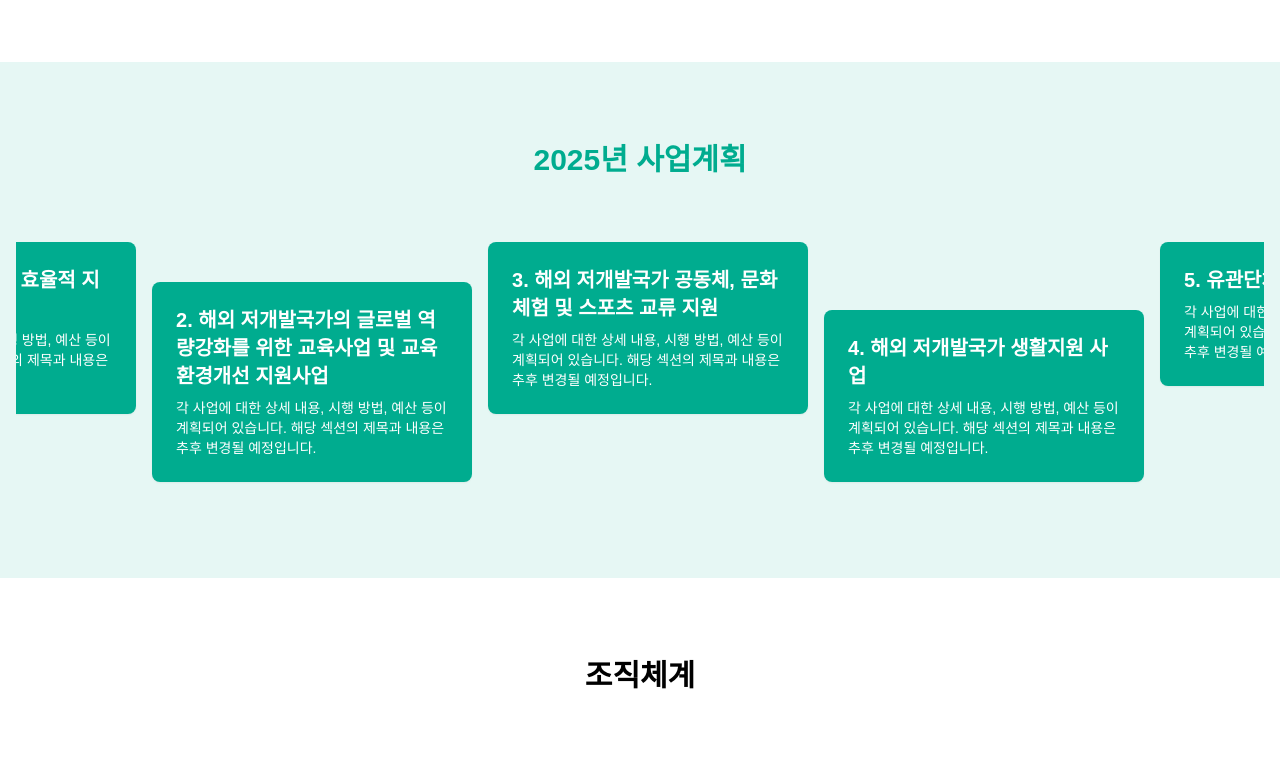
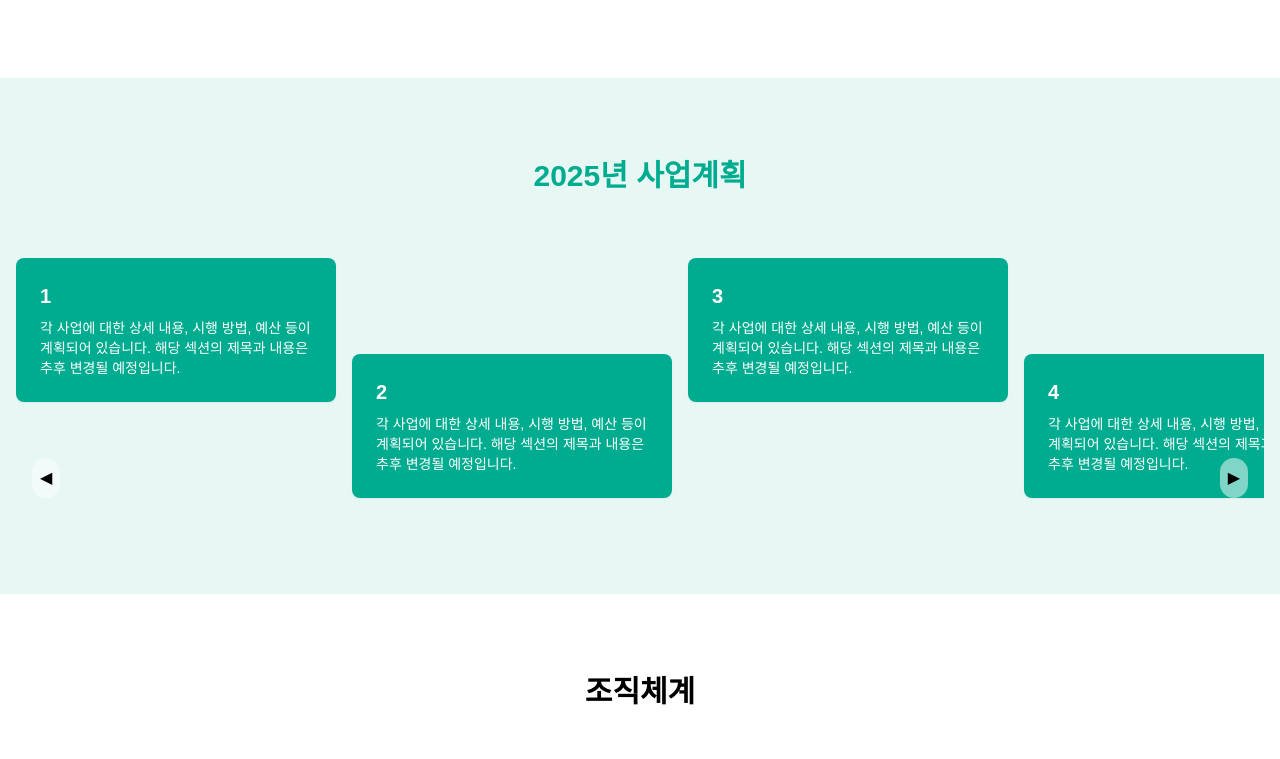
Before and after one commit to cheol-95/lao_web, a Next.js app: page / in a window 1280 px wide. Shown: the part 2007-2766 px from the top of the page. Built offline with nearby package versions, Linux system fonts and the light colour scheme.

Commit message:
update: 메뉴 이동, 스크롤 자연스럽게 수정

```diff
--- a/app/components/InfiniteScrollCards.tsx
+++ b/app/components/InfiniteScrollCards.tsx
@@ -1,130 +1,114 @@
-'use client'
+'use client';
 
-import { useEffect, useRef } from 'react'
+import { useState, useRef, useEffect } from 'react';
 
-export default function InfiniteScrollCards() {
-  const cards = [
-    "해외 저개발국가의 효율적 지원을 위한 연구, 조사",
-    "해외 저개발국가의 글로벌 역량강화를 위한 교육사업 및 교육환경개선 지원사업",
-    "해외 저개발국가 공동체, 문화체험 및 스포츠 교류 지원",
-    "해외 저개발국가 생활지원 사업",
-    "유관단체와의 협력사업",
-    "아시안게임 야구 우승",
-    "라오브라더스 오순절 성령운동을 전세계에 펼치다.",
-    "야구를 통해 세상으로 나아가는 라오브라더스.",
-  ];
+export default function InfiniteScrollCards () {
+	const cards = ['1', '2', '3', '4', '5', '6', '7', '8'];
 
-  const containerRef = useRef<HTMLDivElement | null>(null);
-  const scrollIntervalRef = useRef<NodeJS.Timeout | null>(null);
+	// 복제된 배열 생성
+	const extendedCards = [...cards, ...cards, ...cards];
+	const [currentIndex, setCurrentIndex] = useState(cards.length);
+	const cardWidth = 320;
+	const containerRef = useRef<HTMLDivElement>(null);
+	const isTransitioning = useRef(false);
 
-  const startAutoScroll = () => {
-    const container = containerRef.current;
-    if (!container) return;
+	useEffect(() => {
+		// 중앙으로 스크롤 설정 (처음 렌더링 시)
+		if (containerRef.current) {
+			containerRef.current.scrollLeft = cards.length * (cardWidth + 16);
+		}
+	}, []);
 
-    scrollIntervalRef.current = setInterval(() => {
-      container.scrollLeft += 1; // 매번 1px씩 이동
+	const handlePrev = () => {
+		if (isTransitioning.current || !containerRef.current) return;
 
-      if (container.scrollLeft >= container.scrollWidth - container.offsetWidth) {
-        container.scrollLeft = container.scrollWidth / 3; // 원본 카드로 이동
+		isTransitioning.current = true;
+		setCurrentIndex(prev => prev - 1);
+
+		setTimeout(() => {
+			if (currentIndex - 1 < cards.length) {
+				// 애니메이션 없이 중앙으로 이동
+				containerRef.current!.style.transition = 'none';
+				containerRef.current!.scrollLeft =
+					(cards.length + cards.length - 1) * (cardWidth + 16);
+
+				// 애니메이션 복원
+				setTimeout(() => {
+					containerRef.current!.style.transition = '';
+					isTransitioning.current = false;
+				}, 50);
+				setCurrentIndex(cards.length + cards.length - 1);
+			} else {
+				isTransitioning.current = false;
 			}
-    }, 30); // 30ms 간격으로 이동
+		}, 650); // 애니메이션 지속 시간
 	};
 
-  const stopAutoScroll = () => {
-    if (scrollIntervalRef.current) {
-      clearInterval(scrollIntervalRef.current);
-      scrollIntervalRef.current = null;
+	const handleNext = () => {
+		if (isTransitioning.current || !containerRef.current) return;
+
+		isTransitioning.current = true;
+		setCurrentIndex(prev => prev + 1);
+
+		setTimeout(() => {
+			if (currentIndex + 1 >= cards.length * 2) {
+				// 애니메이션 없이 중앙으로 이동
+				containerRef.current!.style.transition = 'none';
+				containerRef.current!.scrollLeft = cards.length * (cardWidth + 16);
+
+				// 애니메이션 복원
+				setTimeout(() => {
+					containerRef.current!.style.transition = '';
+					isTransitioning.current = false;
+				}, 50);
+				setCurrentIndex(cards.length);
+			} else {
+				isTransitioning.current = false;
 			}
+		}, 650); // 애니메이션 지속 시간
 	};
 
-  useEffect(() => {
-    const container = containerRef.current;
-
-    if (container) {
-      container.scrollLeft = container.scrollWidth / 3; // 초기 위치 설정
-    }
-
-    startAutoScroll(); // 자동 스크롤 시작
-
-    return () => {
-      stopAutoScroll(); // 컴포넌트 언마운트 시 자동 스크롤 중지
-    };
-  }, []);
-
 	return (
+		<div className="relative overflow-hidden pb-4">
 			<div
-      className="relative overflow-x-scroll pb-4 scrollbar-hidden"
 				ref={containerRef}
+				className="flex space-x-4 transition-transform duration-700 ease-in-out"
 				style={{
-        WebkitOverflowScrolling: "touch", // 모바일 부드러운 스크롤 지원
+					transform: `translateX(-${currentIndex * (cardWidth + 16)}px)`,
 				}}
 			>
-      <div className="flex space-x-4 min-w-max">
-        {/* 왼쪽 복제 카드 */}
-        {cards.map((item, index) => (
-          <CardContainer
-            key={`left-${index}`}
-            index={index}
-            item={item}
-            stopAutoScroll={stopAutoScroll}
-            startAutoScroll={startAutoScroll}
-          />
-        ))}
-
-        {/* 원본 카드 */}
-        {cards.map((item, index) => (
-          <CardContainer
-            key={`original-${index}`}
-            index={index}
-            item={item}
-            stopAutoScroll={stopAutoScroll}
-            startAutoScroll={startAutoScroll}
-          />
-        ))}
-
-        {/* 오른쪽 복제 카드 */}
-        {cards.map((item, index) => (
-          <CardContainer
-            key={`right-${index}`}
-            index={index}
-            item={item}
-            stopAutoScroll={stopAutoScroll}
-            startAutoScroll={startAutoScroll}
-          />
+				{extendedCards.map((item, index) => (
+					<CardContainer key={`card-${index}`} index={index} item={item} />
 				))}
 			</div>
+			<button
+				className="absolute left-4 bottom-4 bg-white bg-opacity-50 p-2 rounded-full"
+				onClick={handlePrev}
+			>
+				◀
+			</button>
+			<button
+				className="absolute right-4 bottom-4 bg-white bg-opacity-50 p-2 rounded-full"
+				onClick={handleNext}
+			>
+				▶
+			</button>
 		</div>
 	);
 }
 
-function CardContainer({
-  index,
-  item,
-  stopAutoScroll,
-  startAutoScroll,
-}: {
-  index: number;
-  item: string;
-  stopAutoScroll: () => void;
-  startAutoScroll: () => void;
-}) {
+function CardContainer ({ index, item }: { index: number; item: string }) {
 	return (
-    <div
-      className="relative flex-shrink-0 w-80 h-60 bg-transparent" // 새로운 영역 (카드와 동일한 가로 너비, 더 긴 세로)
-    >
+		<div className="relative flex-shrink-0 w-80 h-60 bg-transparent">
 			<div
 				className={`absolute w-full p-4 md:p-6 rounded-lg shadow-sm bg-[#00AC8F] text-white hover:bg-[#2bbaa2] transition-colors duration-200 ${
-          index % 2 === 0 ? "top-0" : "bottom-0"
+					index % 2 === 0 ? 'top-0' : 'bottom-0'
 				}`}
 				style={{
-          width: "100%", // 카드가 부모 영역의 가로 너비를 채움
+					width: '100%',
 				}}
-        onMouseEnter={stopAutoScroll} // 마우스가 올라가면 자동 스크롤 멈춤
-        onMouseLeave={startAutoScroll} // 마우스가 떠나면 자동 스크롤 재개
 			>
-        <h4 className="text-lg md:text-xl font-semibold mb-2">
-          {index + 1}. {item}
-        </h4>
+				<h4 className="text-lg md:text-xl font-semibold mb-2">{item}</h4>
 				<p className="text-sm text-white">
 					각 사업에 대한 상세 내용, 시행 방법, 예산 등이 계획되어 있습니다. 해당 섹션의 제목과 내용은 추후 변경될 예정입니다.
 				</p>
--- a/app/layout.tsx
+++ b/app/layout.tsx
@@ -1,22 +1,22 @@
-import type { Metadata } from "next";
-import localFont from "next/font/local";
-import "./globals.css";
+import type { Metadata } from 'next';
+import localFont from 'next/font/local';
+import './globals.css';
 
 const geistSans = localFont({
-  src: "./fonts/GeistVF.woff",
-  variable: "--font-geist-sans",
-  weight: "100 900",
+	src: './fonts/GeistVF.woff',
+	variable: '--font-geist-sans',
+	weight: '100 900',
 });
 
 const geistMono = localFont({
-  src: "./fonts/GeistMonoVF.woff",
-  variable: "--font-geist-mono",
-  weight: "100 900",
+	src: './fonts/GeistMonoVF.woff',
+	variable: '--font-geist-mono',
+	weight: '100 900',
 });
 
 export const metadata: Metadata = {
-  title: "라오브라더스",
-  description: "라오브라더스 홈페이지",
+	title: '라오브라더스',
+	description: '라오브라더스 홈페이지',
 	icons: {
 		icon: [
 			{ url: '/favicon-16x16.png', sizes: '16x16', type: 'image/png' },
@@ -37,13 +37,13 @@ export const metadata: Metadata = {
 	},
 };
 
-export default function RootLayout({
+export default function RootLayout ({
 	children,
 }: Readonly<{
   children: React.ReactNode;
 }>) {
 	return (
-    <html lang="en">
+		<html lang="en" className="scroll-smooth">
 			<body className={`${geistSans.variable} ${geistMono.variable} antialiased`}>
 				{children}
 			</body>
--- a/app/page.tsx
+++ b/app/page.tsx
@@ -1,17 +1,17 @@
-'use client'
+'use client';
 
 // import { useEffect, useRef, useState } from 'react'
-import Image from 'next/image'
+import Image from 'next/image';
 import Navigation from './components/Navigation';
 import Footer from './components/Footer';
 import InfiniteScrollCards from './components/InfiniteScrollCards';
 import AnimatedSection from './components/AnimatedSection';
 
-export default function Component() {
+export default function Component () {
 	// const [mobileMenuOpen, setMobileMenuOpen] = useState(false)
 
 	return (
-    <div className="min-h-screen bg-white text-black">
+		<div id="about"className="min-h-screen bg-white text-black">
 
 			{/* Navigation */}
 			<Navigation />
@@ -20,6 +20,8 @@ export default function Component() {
 			<main className="container mx-auto px-4 py-8 md:py-12">
 				<div className="grid md:grid-cols-2 gap-8 items-center">
 					<div className="space-y-6 order-2 md:order-1">
+
+						<section className="py-12 md:py-2 bg-white">
 							<h1 className="text-3xl md:text-4xl lg:text-5xl font-bold text-black">라오브라더스</h1>
 
 							{/* Global Brothers Vision section remains unchanged */}
@@ -55,13 +57,13 @@ export default function Component() {
 										// },
 										// { title: '공동체 생활', desc: '함께하는 공동체 생활을 통한 라이프 스킬 습득' },
 										// { title: '인재 양성', desc: '사회에 필요한 인재 양성' }
-                { title: '지원 사업', desc: "동남아시아 청소년, 소외계층, 여성, 소수민족, 비인기 스포츠 종목 운동선수들을 위한 자립과 자기 계발 및 창업지원 및 교육을 지원합니다."},
-                { "title": "야구",
-                  "desc": "야구에 대한 열정과 꿈을 가진 이들에게 기회를 제공하여 꿈을 키우고 미래를 열어갈 수 있도록 함께하는 것이 우리의 목표입니다",
+										{ title: '지원 사업', desc: '동남아시아 청소년, 소외계층, 여성, 소수민족, 비인기 스포츠 종목 운동선수들을 위한 자립과 자기 계발 및 창업지원 및 교육을 지원합니다.' },
+										{ title: '야구',
+											desc: '야구에 대한 열정과 꿈을 가진 이들에게 기회를 제공하여 꿈을 키우고 미래를 열어갈 수 있도록 함께하는 것이 우리의 목표입니다',
 											// desc: "야구에 대한 열정과 꿈을 가진 이들에게 기회를 제공하여 자립과 자기 계발을 돕습니다.",
 										},
-                { title: '공동체 생활', desc: "함께하는 공동체 생활을 통해 라이프 스킬을 습득할 수 있도록 지원합니다."},
-                { title: '인재 양성', desc: "사회에 필요한 인재를 양성합니다."}
+										{ title: '공동체 생활', desc: '함께하는 공동체 생활을 통해 라이프 스킬을 습득할 수 있도록 지원합니다.' },
+										{ title: '인재 양성', desc: '사회에 필요한 인재를 양성합니다.' }
 
 										// {
 										//   "지원 사업": "동남아시아 청소년, 소외계층, 여성, 소수민족, 비인기 스포츠 종목 운동선수들을 위한 자립과 자기 계발 및 창업지원 및 교육 지원",
@@ -77,6 +79,7 @@ export default function Component() {
 									))}
 								</div>
 							</div>
+						</section>
 					</div>
 
 					{/* Group Image for Desktop */}
@@ -187,5 +190,5 @@ export default function Component() {
 			{/* Footer */}
 			<Footer />
 		</div>
-  )
+	);
 }
```
Also changed, not shown: app/components/Navigation.tsx (+27 -9 lines). Lines whose indentation alone changed are shown as unchanged.
